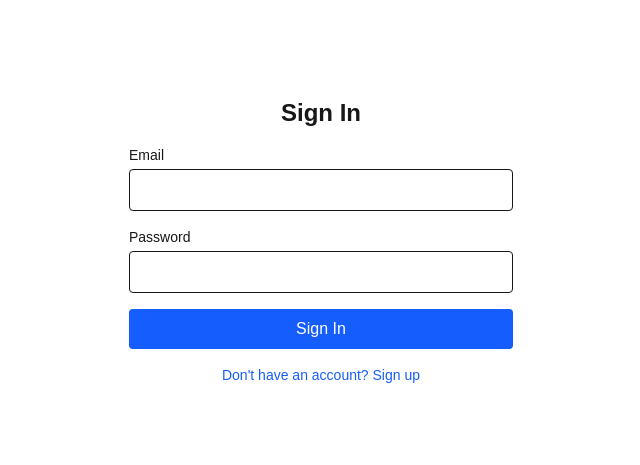
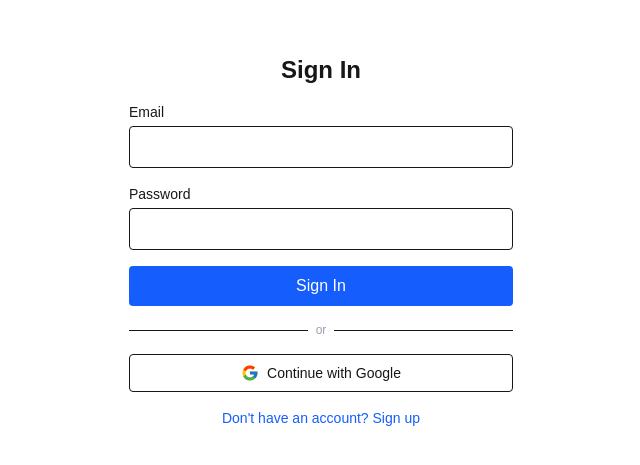
Before and after one commit to vladimirgronat/todolist-demo, a Next.js app: page /login in a window 1280 px wide. Shown: the part 159-624 px from the top of the page, without its empty margins (319-959 px from the left). Built offline with nearby package versions, Linux system fonts and the light colour scheme.

Commit message:
Add Google OAuth authentication (#5)

```diff
--- a/components/auth-form.tsx
+++ b/components/auth-form.tsx
@@ -1,7 +1,7 @@
 "use client";
 
 import { useState } from "react";
-import { signIn, signUp } from "@/lib/auth";
+import { signIn, signUp, signInWithGoogle } from "@/lib/auth";
 import { useRouter } from "next/navigation";
 
 export const AuthForm = () => {
@@ -10,7 +10,19 @@
   const [password, setPassword] = useState("");
   const [error, setError] = useState<string | null>(null);
   const [loading, setLoading] = useState(false);
+  const [googleLoading, setGoogleLoading] = useState(false);
   const router = useRouter();
+
+  const handleGoogleSignIn = async () => {
+    setError(null);
+    setGoogleLoading(true);
+    try {
+      await signInWithGoogle();
+    } catch (err) {
+      setError(err instanceof Error ? err.message : "Something went wrong");
+      setGoogleLoading(false);
+    }
+  };
 
   const handleSubmit = async (e: React.FormEvent) => {
     e.preventDefault();
@@ -83,6 +95,28 @@
         {loading ? "Loading…" : isSignUp ? "Sign Up" : "Sign In"}
       </button>
 
+      <div className="relative flex items-center gap-2">
+        <div className="flex-1 border-t" />
+        <span className="text-xs text-gray-400">or</span>
+        <div className="flex-1 border-t" />
+      </div>
+
+      <button
+        type="button"
+        onClick={handleGoogleSignIn}
+        disabled={googleLoading || loading}
+        className="flex items-center justify-center gap-2 rounded border px-4 py-2 text-sm font-medium hover:bg-gray-50 disabled:opacity-50"
+        aria-label="Sign in with Google"
+      >
+        <svg width="18" height="18" viewBox="0 0 48 48" aria-hidden="true">
+          <path fill="#FFC107" d="M43.611 20.083H42V20H24v8h11.303c-1.649 4.657-6.08 8-11.303 8-6.627 0-12-5.373-12-12s5.373-12 12-12c3.059 0 5.842 1.154 7.961 3.039l5.657-5.657C34.046 6.053 29.268 4 24 4 12.955 4 4 12.955 4 24s8.955 20 20 20 20-8.955 20-20c0-1.341-.138-2.65-.389-3.917z" />
+          <path fill="#FF3D00" d="m6.306 14.691 6.571 4.819C14.655 15.108 18.961 12 24 12c3.059 0 5.842 1.154 7.961 3.039l5.657-5.657C34.046 6.053 29.268 4 24 4 16.318 4 9.656 8.337 6.306 14.691z" />
+          <path fill="#4CAF50" d="M24 44c5.166 0 9.86-1.977 13.409-5.192l-6.19-5.238A11.91 11.91 0 0 1 24 36c-5.202 0-9.619-3.317-11.283-7.946l-6.522 5.025C9.505 39.556 16.227 44 24 44z" />
+          <path fill="#1976D2" d="M43.611 20.083H42V20H24v8h11.303a12.04 12.04 0 0 1-4.087 5.571l.003-.002 6.19 5.238C36.971 39.205 44 34 44 24c0-1.341-.138-2.65-.389-3.917z" />
+        </svg>
+        {googleLoading ? "Redirecting…" : "Continue with Google"}
+      </button>
+
       <button
         type="button"
         onClick={() => {
--- a/lib/auth.ts
+++ b/lib/auth.ts
@@ -30,3 +30,15 @@
   } = await supabase.auth.getSession();
   return session;
 };
+
+export const signInWithGoogle = async () => {
+  const supabase = createClient();
+  const { data, error } = await supabase.auth.signInWithOAuth({
+    provider: "google",
+    options: {
+      redirectTo: `${location.origin}/auth/callback`,
+    },
+  });
+  if (error) throw error;
+  return data;
+};
```
Also changed, not shown: 1 other file (tests, documents, lock files or other folders).
